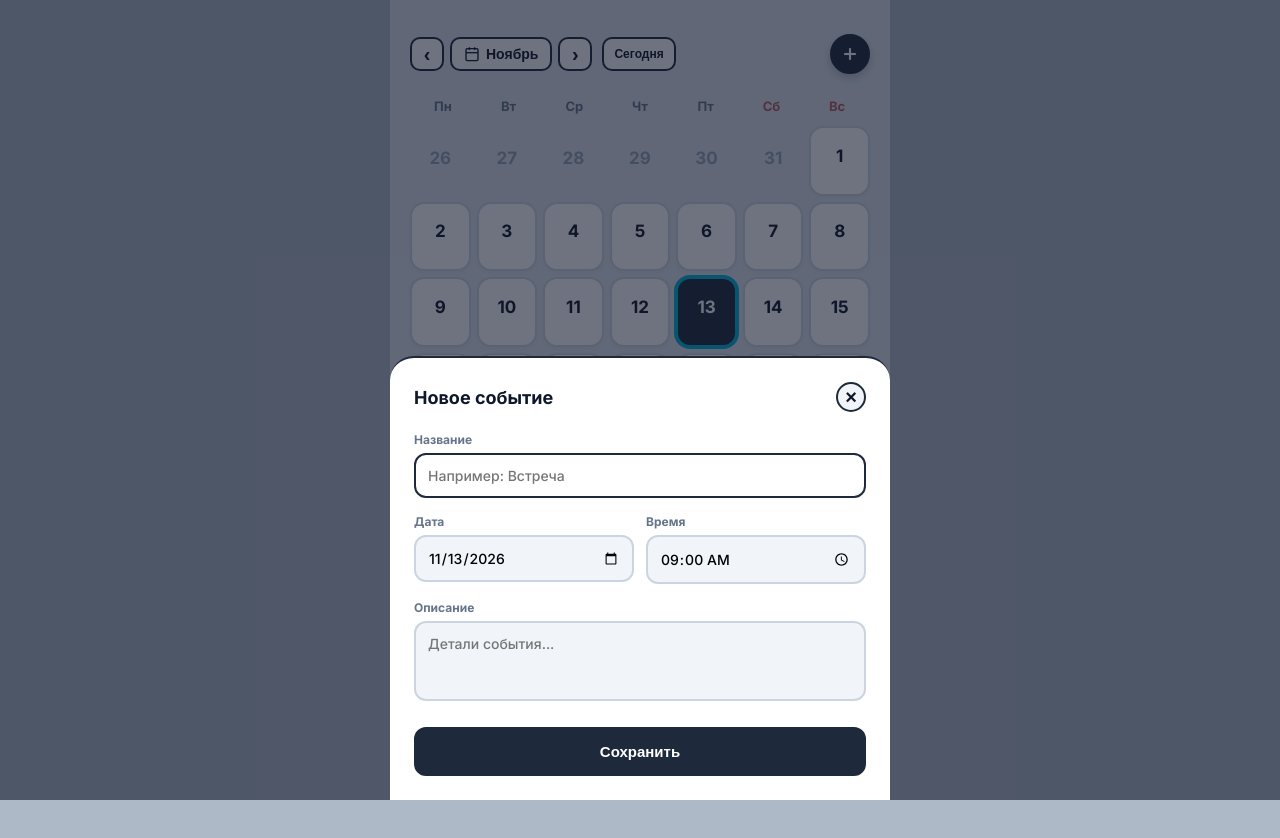
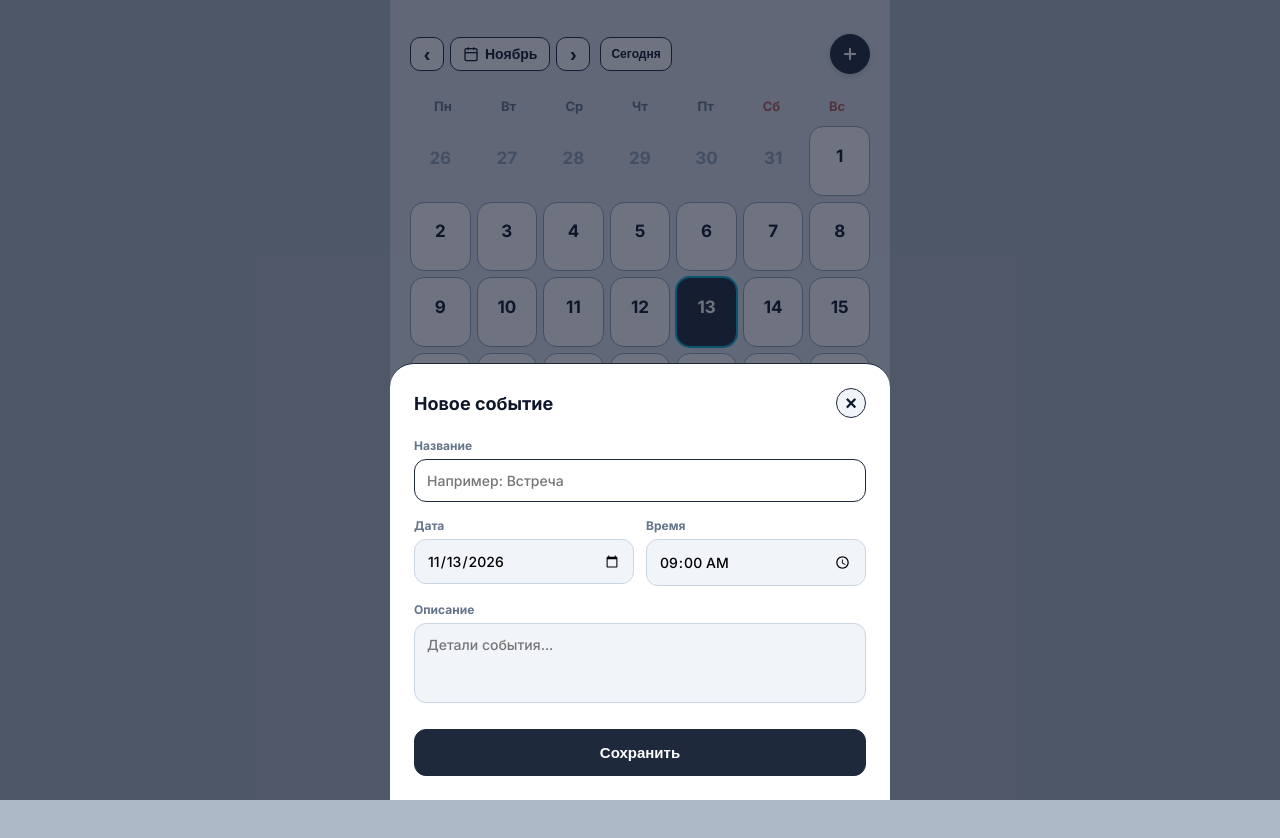
Before and after one commit to tturuturu1-blip/Calendar-day, a plain HTML site: page index.html in a window 1280 px wide. Both pictures are taken after a click on the button "Добавить событие". Drawn offline with nearby package versions, Linux system fonts and the light colour scheme.

Commit message:
Update style.css

```diff
--- a/css/style.css
+++ b/css/style.css
@@ -1,6 +1,6 @@
 /* ==================== БАЗОВЫЕ СТИЛИ ==================== */
 :root {
-    /* Сделали фон темнее и контрастнее */
+    /* Темный и контрастный фон */
     --bg-color: #dce3eb;
     --body-bg: #aeb9c7;
     --card-bg: #ffffff;
@@ -24,7 +24,7 @@
 
 body {
     font-family: 'Inter', sans-serif;
-    background-color: var(--body-bg); /* Темный фон за пределами приложения */
+    background-color: var(--body-bg);
     color: var(--primary-text);
     display: flex;
     justify-content: center;
@@ -66,10 +66,10 @@ body {
     gap: 6px;
 }
 
-/* Кнопки со строгой темной обводкой */
+/* Тонкие (1px) обводки для всех кнопок */
 .icon-btn {
     background: var(--card-bg);
-    border: 2px solid var(--dark-border);
+    border: 1px solid var(--dark-border);
     font-size: 20px;
     color: var(--primary-text);
     cursor: pointer;
@@ -78,7 +78,7 @@ body {
     display: flex;
     align-items: center;
     justify-content: center;
-    border-radius: 10px; /* Сделали чуть квадратнее */
+    border-radius: 10px;
     transition: all 0.2s;
     font-weight: bold;
 }
@@ -91,7 +91,7 @@ body {
     background: var(--card-bg);
     padding: 6px 12px;
     border-radius: 10px;
-    border: 2px solid var(--dark-border); /* Четкая обводка */
+    border: 1px solid var(--dark-border);
     font-weight: 600;
     font-size: 14px;
     cursor: pointer;
@@ -103,7 +103,7 @@ body {
 
 .today-btn {
     background: var(--card-bg);
-    border: 2px solid var(--dark-border); /* Четкая обводка */
+    border: 1px solid var(--dark-border);
     border-radius: 10px;
     padding: 0 10px;
     height: 34px;
@@ -118,7 +118,7 @@ body {
 
 .add-btn-header {
     background: var(--dark-btn);
-    border: 2px solid var(--dark-border);
+    border: 1px solid var(--dark-border);
     color: white;
     width: 40px;
     height: 40px;
@@ -127,7 +127,7 @@ body {
     justify-content: center;
     align-items: center;
     cursor: pointer;
-    box-shadow: 0 4px 10px rgba(0,0,0,0.2);
+    box-shadow: 0 2px 6px rgba(0,0,0,0.15);
     transition: transform 0.1s, background 0.2s;
 }
 .add-btn-header:hover { background: var(--dark-btn-hover); }
@@ -152,6 +152,7 @@ body {
     margin-bottom: 30px;
 }
 
+/* Обводка для дней текущего месяца (тонкая, но заметная) */
 .day-cell {
     aspect-ratio: 1 / 1.15;
     display: flex;
@@ -159,14 +160,15 @@ body {
     justify-content: center;
     align-items: center;
     background-color: var(--card-bg);
-    border: 2px solid #cbd5e1; /* Обводка ячеек стала контрастнее */
+    border: 1px solid #94a3b8; /* Обводка дней текущего месяца */
     border-radius: 14px;
-    box-shadow: 0 2px 4px rgba(0,0,0,0.03);
+    box-shadow: 0 1px 3px rgba(0,0,0,0.02);
     cursor: pointer;
     position: relative;
     transition: all 0.2s ease;
 }
 
+/* Для дней других месяцев обводку убираем */
 .day-cell.other-month {
     background-color: transparent;
     border-color: transparent;
@@ -179,24 +181,24 @@ body {
     transform: translateY(-1px);
 }
 
-/* СТИЛЬ ТЕКУЩЕГО ДНЯ (Яркий контрастный контур) */
+/* ТЕКУЩИЙ ДЕНЬ (Яркий тонкий контур) */
 .day-cell.today {
-    border-color: var(--dot-cyan);
-    background-color: #e0f2fe; /* Легкий голубой фон */
-    box-shadow: 0 0 0 2px var(--dot-cyan); /* Дополнительный акцент */
+    border: 1px solid var(--dot-cyan);
+    background-color: #e0f2fe;
+    box-shadow: 0 0 0 1px var(--dot-cyan); /* Тонкое свечение вместо толстой обводки */
 }
 
-/* СТИЛЬ ВЫБРАННОГО ДНЯ */
+/* ВЫБРАННЫЙ ДЕНЬ */
 .day-cell.selected {
     background-color: var(--dark-btn);
-    border-color: var(--dark-btn);
+    border-color: var(--dark-border);
 }
 .day-cell.selected .day-number { color: white; }
 
 /* Если выбранный день совпадает с сегодняшним */
 .day-cell.selected.today {
-    border-color: var(--dot-cyan);
-    box-shadow: 0 0 0 2px var(--dot-cyan);
+    border: 1px solid var(--dot-cyan);
+    box-shadow: 0 0 0 1px var(--dot-cyan);
     background-color: var(--dark-btn);
 }
 
@@ -235,7 +237,7 @@ body {
     background: var(--card-bg);
     border-radius: 24px;
     padding: 20px;
-    box-shadow: 0 6px 16px rgba(0,0,0,0.06);
+    box-shadow: 0 4px 12px rgba(0,0,0,0.05);
     border: 1px solid #cbd5e1;
     flex-grow: 1;
     display: flex;
@@ -248,7 +250,7 @@ body {
     align-items: center;
     margin-bottom: 16px;
     padding-bottom: 16px;
-    border-bottom: 2px solid var(--accent-color);
+    border-bottom: 1px solid var(--accent-color);
 }
 
 .today-label {
@@ -276,7 +278,7 @@ body {
 .view-all-btn {
     background: var(--card-bg);
     color: var(--primary-text);
-    border: 2px solid var(--dark-border); /* Контурная кнопка */
+    border: 1px solid var(--dark-border);
     padding: 4px 12px;
     border-radius: 8px;
     font-size: 12px;
@@ -331,7 +333,7 @@ body {
 }
 .back-btn {
     background: var(--card-bg);
-    border: 2px solid var(--dark-border);
+    border: 1px solid var(--dark-border);
     cursor: pointer;
     width: 34px;
     height: 34px;
@@ -346,7 +348,7 @@ body {
 
 .day-nav button {
     background: var(--card-bg);
-    border: 2px solid var(--dark-border); /* Контур */
+    border: 1px solid var(--dark-border);
     width: 34px;
     height: 34px;
     border-radius: 10px;
@@ -367,7 +369,7 @@ body {
     background: var(--card-bg);
     border-radius: 24px;
     padding: 10px 15px;
-    box-shadow: 0 6px 16px rgba(0,0,0,0.06);
+    box-shadow: 0 4px 12px rgba(0,0,0,0.05);
     border: 1px solid #cbd5e1;
 }
 
@@ -385,7 +387,7 @@ body {
 }
 .slots-container {
     flex-grow: 1;
-    border-left: 2px solid #cbd5e1;
+    border-left: 1px solid #cbd5e1;
     padding-left: 10px;
     display: flex;
     flex-direction: column;
@@ -408,7 +410,7 @@ body {
 .modal-overlay {
     position: absolute;
     top: 0; left: 0; right: 0; bottom: 0;
-    background: rgba(15, 23, 42, 0.6); /* Темнее фон подложки */
+    background: rgba(15, 23, 42, 0.6);
     display: flex;
     justify-content: center;
     align-items: flex-end;
@@ -430,7 +432,7 @@ body {
     padding: 24px;
     transform: translateY(100%);
     transition: transform 0.3s cubic-bezier(0.1, 0.7, 0.1, 1);
-    border-top: 2px solid var(--dark-border);
+    border-top: 1px solid var(--dark-border);
 }
 .modal-overlay.active .modal-content {
     transform: translateY(0);
@@ -444,7 +446,7 @@ body {
 .modal-header h3 { font-size: 18px; font-weight: 700; }
 .close-modal-btn {
     background: var(--accent-color);
-    border: 2px solid var(--dark-border);
+    border: 1px solid var(--dark-border);
     border-radius: 50%;
     width: 30px;
     height: 30px;
@@ -464,7 +466,7 @@ body {
 .input-group input, .input-group textarea {
     width: 100%;
     background: var(--accent-color);
-    border: 2px solid #cbd5e1; /* Более плотная рамка */
+    border: 1px solid #cbd5e1;
     border-radius: 12px;
     padding: 12px;
     font-size: 14px;
@@ -483,7 +485,7 @@ body {
     width: 100%;
     background: var(--dark-btn);
     color: white;
-    border: 2px solid var(--dark-border);
+    border: 1px solid var(--dark-border);
     border-radius: 12px;
     padding: 14px;
     font-size: 15px;
@@ -512,7 +514,7 @@ body {
 }
 .picker-month-item {
     background: var(--card-bg);
-    border: 2px solid var(--dark-border); /* Контурная кнопка */
+    border: 1px solid var(--dark-border);
     padding: 12px;
     border-radius: 12px;
     font-size: 14px;
@@ -527,7 +529,7 @@ body {
     border-color: var(--dark-border);
 }
 .picker-jump-section {
-    border-top: 2px solid var(--accent-color);
+    border-top: 1px solid var(--accent-color);
     padding-top: 16px;
     display: flex;
     flex-direction: column;
@@ -538,9 +540,13 @@ body {
     width: 100%;
     padding: 12px;
     background: var(--accent-color);
-    border: 2px solid #cbd5e1;
+    border: 1px solid #cbd5e1;
     border-radius: 12px;
     font-family: inherit;
     font-size: 14px;
     font-weight: 600;
+    outline: none;
 }
+.picker-jump-section input:focus {
+    border-color: var(--dark-border);
+}
```
